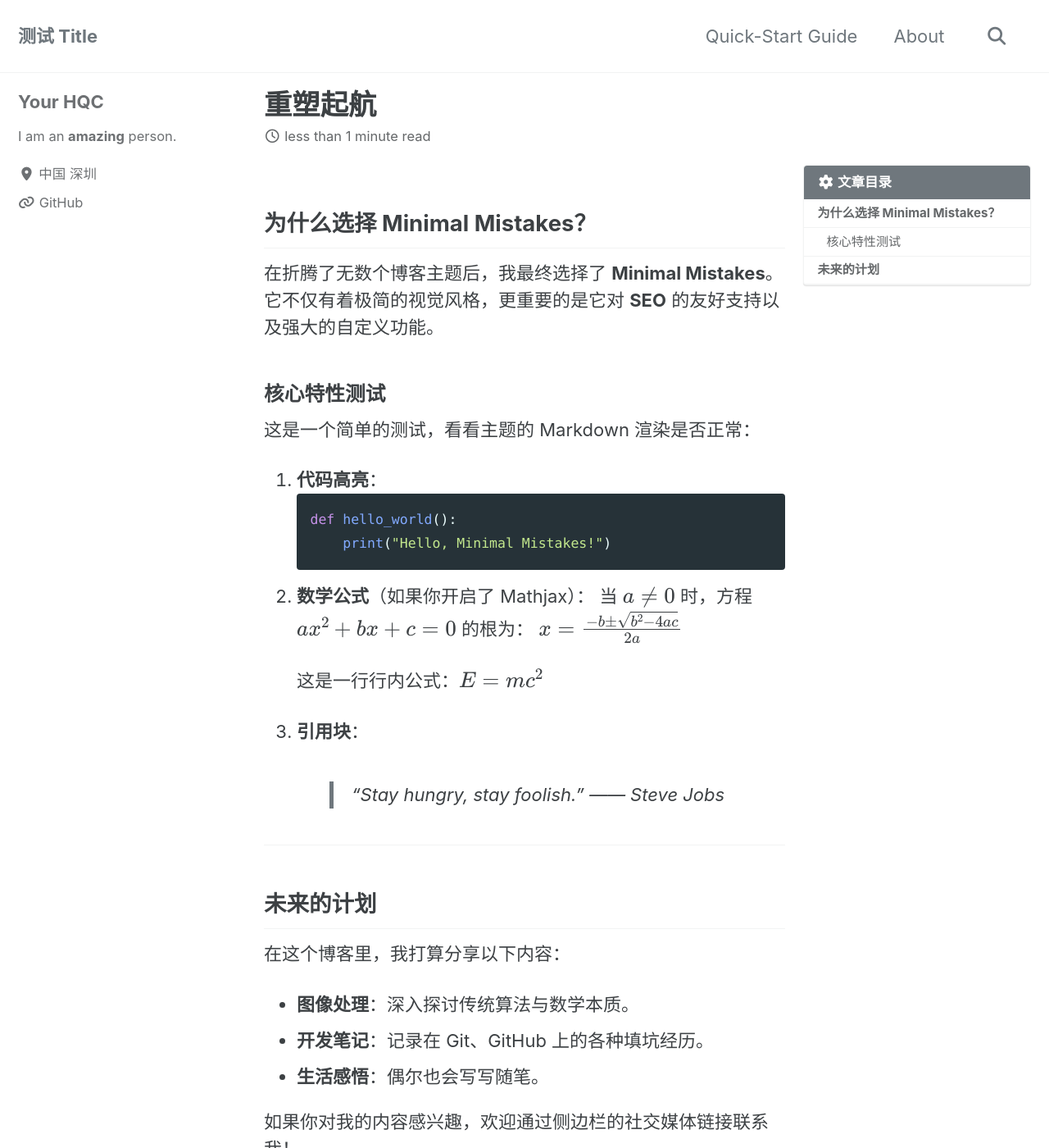
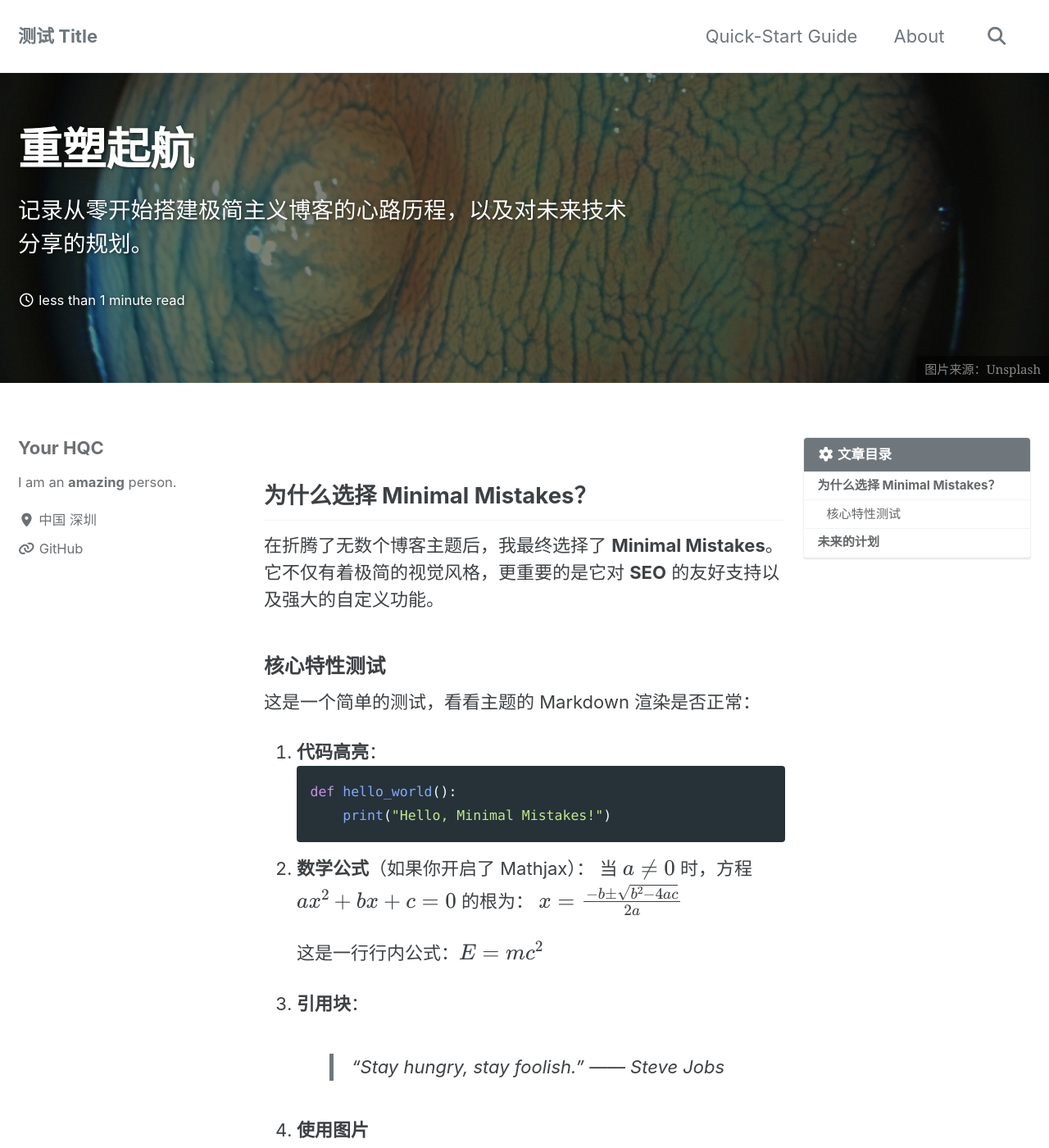
Before and after one commit to summerccc/summerccc.github.io, a Jekyll site: the page built from _posts/2026-02-28-helloworld.md, in a window 1280 px wide and 1400 px high. Shown: the whole window at 82% size. Built offline with Jekyll 4.4.1, drawn with Linux system fonts in a browser that asks for light colours; cached includes are drawn as plain includes.

```diff
--- a/_posts/2026-02-28-helloworld.md
+++ b/_posts/2026-02-28-helloworld.md
@@ -1,6 +1,14 @@
 ---
 title: "重塑起航"
 excerpt: "记录从零开始搭建极简主义博客的心路历程，以及对未来技术分享的规划。"
+header:
+  # 文章开头的大图
+  overlay_image: /assets/images/2026-02-28-helloworld/07-after lowlightEnh.jpg
+  overlay_filter: 0.5 # 让图片暗一点，突出文字
+  caption: "图片来源：Unsplash"
+  # 排列博文的略缩图
+  teaser: /assets/images/2026-02-28-helloworld/06-yuv denoising.jpg
+
 last_modified_at: 2026-02-28T16:35:00-05:00
 categories:
   - 技术
@@ -37,6 +45,11 @@ mathjax: true
 3.  **引用块**：
     > “Stay hungry, stay foolish.” —— Steve Jobs
 
+4.  **使用图片**
+	<figure>
+	  <img src="{{ site.url }}{{ site.baseurl }}/assets/images/2026-02-28-helloworld/07-after lowlightEnh.jpg" alt="增强图">
+	  <figcaption>图 1：这是传统图像处理的增强图。</figcaption>
+	</figure>
 ---
 
 ## 未来的计划
```
Also changed, not shown: assets/images/2026-02-28-helloworld/06-yuv denoising.jpg (added), assets/images/2026-02-28-helloworld/07-after lowlightEnh.jpg (added).
